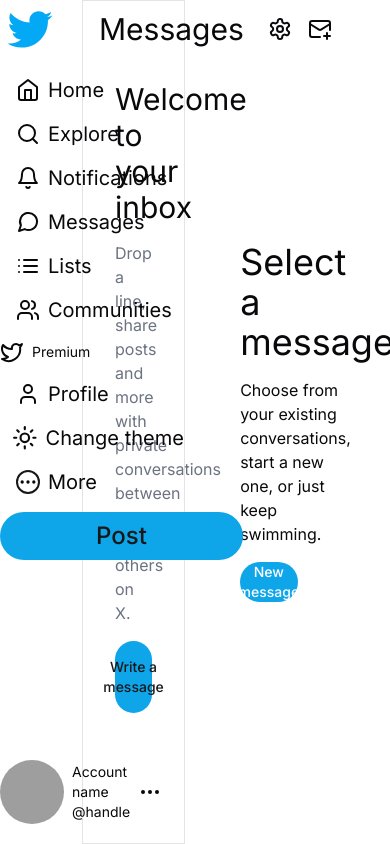
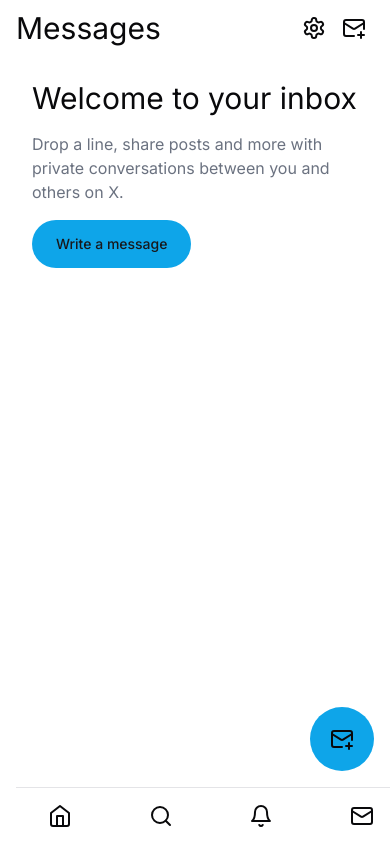
Before and after one commit to AdamsFontil/social, a Next.js app: page /messages in a window 390 px wide. Built offline with nearby package versions, Linux system fonts and the light colour scheme; grey boxes are pictures that could not be loaded.

Commit message:
make pages from bottomMenu responsive

```diff
--- a/app/explore/page.tsx
+++ b/app/explore/page.tsx
@@ -3,18 +3,22 @@
 import Posts from '@/components/myUi/Posts';
 import WhoToFollow from '@/components/myUi/WhoToFollow';
 import ExploreTab from './ExploreTab';
+import BottomMenu from '@/components/myUi/BottomMenu';
 
 
 
 const Explore: React.FC = () => {
   return (
     <div className='grid grid-cols-10 gap-5'>
+      <div className='hidden md:grid md:col-span-2'>
       <Menu />
-      <div className='col-span-5'>
+      </div>
+      <div className='md:col-span-5 col-span-10'>
         <ExploreTab />
+        <BottomMenu />
       </div>
 
-      <div className='col-span-3 py-2 flex flex-col gap-2 pr-4'>
+      <div className='md:col-span-3 py-2 md:flex hidden flex-col gap-2 pr-4'>
         <WhoToFollow />
       </div>
     </div>
--- a/app/layout.tsx
+++ b/app/layout.tsx
@@ -3,6 +3,7 @@
 import type { Metadata } from 'next'
 import { Inter } from 'next/font/google'
 import { ThemeProvider } from '@/components/theme-provider'
+
 
 
 const inter = Inter({ subsets: ['latin'] })
@@ -23,6 +24,7 @@
         <ThemeProvider attribute="class" defaultTheme="system" enableSystem>
             {children}
 
+
         </ThemeProvider>
       </body>
     </html>
--- a/app/messages/Inbox.tsx
+++ b/app/messages/Inbox.tsx
@@ -16,7 +16,7 @@
       <main className="flex flex-col p-4 gap-4">
         <h2 className="text-3xl">Welcome to your inbox</h2>
         <p className="text-md text-gray-500">Drop a line, share posts and more with private conversations between you and others on X. </p>
-        <Button className="p-4 rounded-full bg-sky-500 flex-1 text-primary">Write a message</Button>
+        <Button className="p-6 rounded-full w-fit bg-sky-500 text-primary">Write a message</Button>
       </main>
   </div>
   )
--- a/app/messages/page.tsx
+++ b/app/messages/page.tsx
@@ -4,18 +4,21 @@
 import Sidebar from '@/components/myUi/Sidebar';
 import Inbox from './Inbox';
 import Texts from './Texts'
+import BottomMenu from '@/components/myUi/BottomMenu';
 
 
 const Messages: React.FC = () => {
   return (
     <div className='grid grid-cols-10 gap-5'>
+      <div className='hidden md:grid md:col-span-2'>
       <Menu />
-      <div className='col-span-3 border px-4 py-2'>
+      </div>
+      <div className='md:col-span-3 col-span-10 px-4 py-2'>
         <Inbox />
+        <BottomMenu type='message' />
       </div>
-      <div className='col-span-5'>
+      <div className='md:col-span-5 hidden'>
         <Texts />
-
       </div>
     </div>
   );
--- a/app/notifications/page.tsx
+++ b/app/notifications/page.tsx
@@ -5,6 +5,7 @@
 import { TabsForNotifications } from './TabsForNotifications';
 import TrendingCard from '@/components/myUi/TrendingCard';
 import { Settings } from '../../node_modules/lucide-react';
+import BottomMenu from '@/components/myUi/BottomMenu';
 
 
 
@@ -12,21 +13,23 @@
 const Notifications: React.FC = () => {
   return (
     <div className='grid grid-cols-10 gap-5'>
+      <div className='hidden md:grid md:col-span-2'>
       <Menu />
-      <div className='col-span-5 border'>
+      </div>
+      <div className='md:col-span-5 col-span-10 border'>
         <div className='px-2 flex justify-between items-center text-3xl'>
           <h3>Notifications</h3>
           <div className='hover:bg-secondary p-2 rounded-full'>
           <Settings className='' />
           </div>
-
         </div >
         <div>
         <TabsForNotifications />
         </div>
+        <BottomMenu />
       </div>
 
-      <div className='col-span-3 py-2 flex flex-col gap-2 pr-4'>
+      <div className='md:col-span-3 py-2 md:flex hidden flex-col gap-2 pr-4'>
         <TrendingCard />
         <WhoToFollow />
       </div>
--- a/components/myUi/AddPostMobile.tsx
+++ b/components/myUi/AddPostMobile.tsx
@@ -1,14 +1,17 @@
-import { Feather } from "../../node_modules/lucide-react"
+import { Feather, MailPlus } from "../../node_modules/lucide-react";
 
+interface AddPostMobileProps {
+  type?: string;
+}
 
-const AddPostMobile = () => {
+const AddPostMobile: React.FC<AddPostMobileProps> = ({ type }) => {
   return (
     <div className="sticky left-0">
       <div className="p-4 w-16 h-16 flex justify-center items-center rounded-full bg-sky-500">
-        <Feather />
+        {type === "message" ? <MailPlus /> : <Feather />}
       </div>
     </div>
-  )
-}
+  );
+};
 
-export default AddPostMobile
+export default AddPostMobile;
--- a/components/myUi/BottomMenu.tsx
+++ b/components/myUi/BottomMenu.tsx
@@ -2,10 +2,14 @@
 import { Search, Home, Bell, Mail } from "../../node_modules/lucide-react"
 import AddPostMobile from "./AddPostMobile"
 
-const BottomMenu = () => {
+interface BottomMenuProps {
+  type?: string; // Make the "type" prop optional by adding "?"
+}
+
+const BottomMenu: React.FC<BottomMenuProps> = ({ type }) => {
   return (
     <div className="flex flex-col justify-between bg-re-500 w-screen fixed bottom-0">
-      <div className="flex md:hidden px-8 justify-end bg-yllow-600 py-4"><AddPostMobile /></div>
+      <div className="flex md:hidden px-8 justify-end bg-yllow-600 py-4"><AddPostMobile type={type} /></div>
       <div className="flex justify-between px-8 w-full bg-ble-500 py-4 md:hidden border-t">
       <Link href='/home'><Home /></Link>
       <Link href='/explore'><Search /></Link>
```
